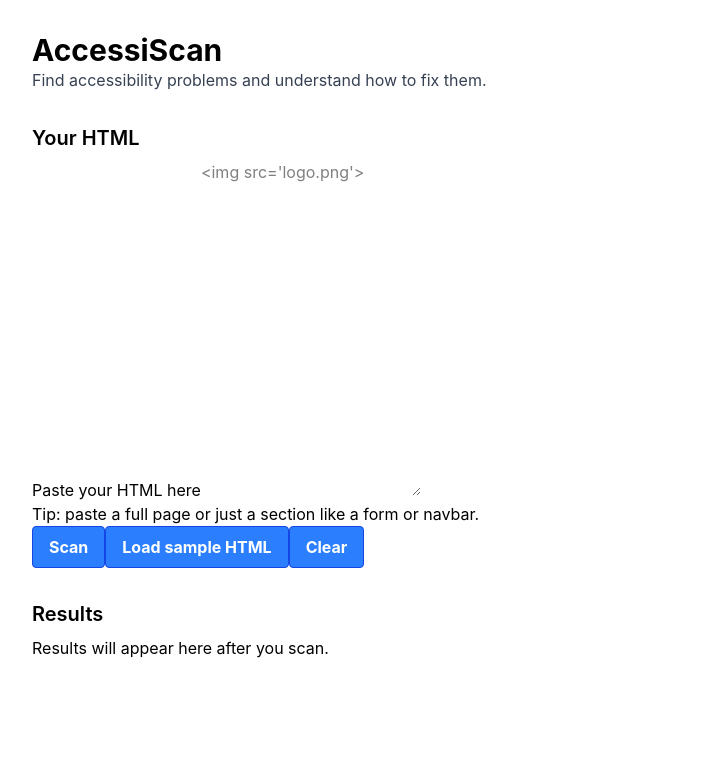
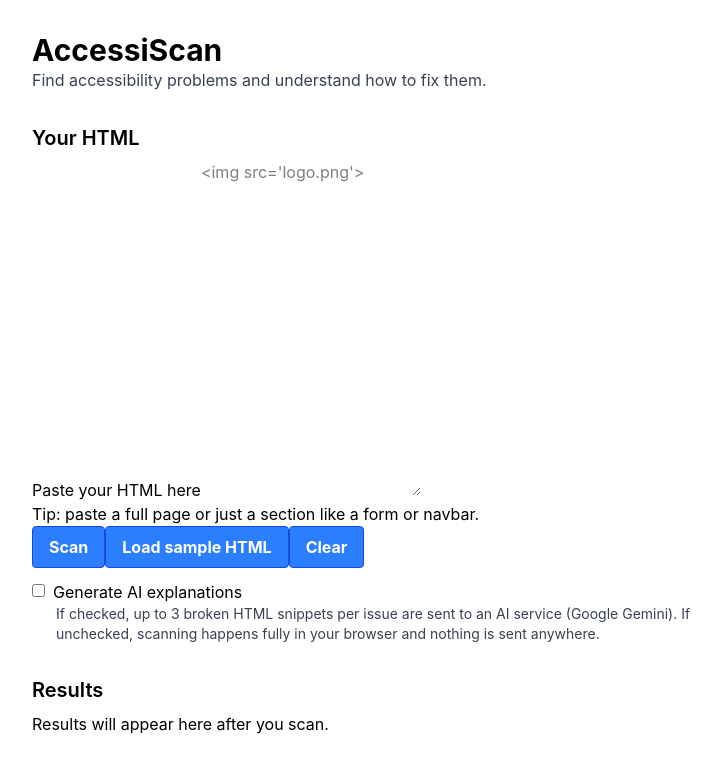
Before and after one commit to adrija-03/accessibility-auditor, a React (Vite) app: page / in a window 1280 px wide. Shown: the top 772 px of the page, without its empty margins (240-961 px from the left). Built offline with nearby package versions, Linux system fonts and the light colour scheme.

Commit message:
Privacy notice or opt-in checkbox added

```diff
--- a/src/App.jsx
+++ b/src/App.jsx
@@ -13,21 +13,25 @@
   const [isScanning, setIsScanning] = useState(false);
   const [violations, setViolations] = useState([]);
   const [scanError, setScanError] = useState(null);
+  const [scanId, setScanId] = useState(0)
 
   //for ai
   const [explanations, setExplanations] = useState({});
   const [aiError, setAiError] = useState(null);
+  const [aiEnabled, setAiEnabled] = useState(false);
 
-  function handleScan(html) {
+  function handleScan(html, wantsAI) {
     setReceivedHtml(html)
     setHasScanned(true)
     setIsScanning(true)
     setViolations([])
     setScanError(null)
+    setScanId((id) => id + 1)
 
     //for ai
     setExplanations({})
     setAiError(null)
+    setAiEnabled(wantsAI)
   }
 
   //for ai
@@ -37,14 +41,14 @@
     setViolations(response.violations)
     setScanError(response.error)
 
-    if (response.violations.length > 0) {
+    if (aiEnabled && response.violations.length > 0) {
       const result = await explainAllWithAI(response.violations);
       setExplanations(result.explanations);
       setAiError(result.error);
     }
 
     setIsScanning(false)
-  }, [])
+  }, [aiEnabled])
 
   const score = calculateScore(violations)
   const showResults = hasScanned && !isScanning && !scanError
@@ -65,7 +69,7 @@
         </section>
 
         {receivedHtml && (
-          <SandboxRenderer html={receivedHtml} onReady={handleDocReady} />
+          <SandboxRenderer key={scanId} html={receivedHtml} onReady={handleDocReady} />
         )}
 
         <section aria-labelledby="results-heading">
@@ -76,7 +80,9 @@
           )}
 
           {isScanning && (
-            <p role="status">Scanning and generating explanations...</p>
+            <p role="status">
+              {aiEnabled ? 'Scanning and generating explanations...' : 'Scanning...'}
+            </p>
           )}
 
           {scanError && (
@@ -101,7 +107,7 @@
               )}
 
               {violations.length > 0 && (
-                <ViolationsList violations={violations} explanations={explanations} />
+                <ViolationsList violations={violations} explanations={explanations} aiEnabled={aiEnabled} />
               )}
             </>
           )}
--- a/src/components/InputPanel.jsx
+++ b/src/components/InputPanel.jsx
@@ -3,11 +3,12 @@
 
 function InputPanel({ onScan }) {
     const [html, setHtml] = useState('')
+    const [isChecked, setIsChecked] = useState(false)
 
     const isEmpty = html.trim() === ''
 
     function handleScan() {
-        onScan(html)
+        onScan(html, isChecked)
     }
 
     function handleSampleLoad() {
@@ -16,6 +17,10 @@
 
     function handleClear() {
         setHtml('')
+    }
+
+    function handleCheckboxChange(e) {
+        setIsChecked(e.target.checked)
     }
 
     return (
@@ -37,7 +42,23 @@
                 <button onClick={handleSampleLoad} className='bg-blue-500 hover:bg-blue-700 text-white font-bold py-2 px-4 border border-blue-700 rounded cursor-pointer'>Load sample HTML</button>
                 <button onClick={handleClear} disabled={isEmpty} className='bg-blue-500 hover:bg-blue-700 text-white font-bold py-2 px-4 border border-blue-700 rounded cursor-pointer'>Clear</button>
             </div>
-
+            <div className="my-3">
+                <label className="flex items-start gap-2">
+                    <input
+                        type="checkbox"
+                        checked={isChecked}
+                        onChange={handleCheckboxChange}
+                        aria-describedby="ai-notice"
+                        className="mt-1"
+                    />
+                    <span>Generate AI explanations</span>
+                </label>
+                <p id="ai-notice" className="ml-6 text-sm text-gray-700">
+                    If checked, up to 3 broken HTML snippets per issue are sent to an AI service
+                    (Google Gemini). If unchecked, scanning happens fully in your browser and
+                    nothing is sent anywhere.
+                </p>
+            </div>
         </div>
     )
 }
--- a/src/components/ViolationCard.jsx
+++ b/src/components/ViolationCard.jsx
@@ -9,7 +9,7 @@
 
 const MAX_SNIPPETS = 3
 
-function ViolationCard({ violation, explanation }) {
+function ViolationCard({ violation, explanation, aiEnabled }) {
   const [copied, setCopied] = useState(false);
 
   const severityStyle = SEVERITY_STYLES[violation.impact] ?? SEVERITY_STYLES.minor;
@@ -85,7 +85,11 @@
           )}
         </section>
       ) : (
-        <p className="mb-4 text-sm italic text-gray-700">AI explanation unavailable.</p>
+        <p className="mb-4 text-sm italic text-gray-700">
+          {aiEnabled
+            ? 'AI explanation unavailable.'
+            : 'AI explanations are off. Tick "Generate AI explanations" and scan again to get plain-English fixes.'}
+        </p>
       )}
 
       <a
--- a/src/components/ViolationsList.jsx
+++ b/src/components/ViolationsList.jsx
@@ -1,6 +1,6 @@
 import ViolationCard from './ViolationCard'
 
-function ViolationsList({ violations, explanations }) {
+function ViolationsList({ violations, explanations, aiEnabled }) {
   console.log(violations)
   return (
     <ul>
@@ -9,6 +9,7 @@
           <ViolationCard
             violation={v}
             explanation={explanations[v.id]}
+            aiEnabled={aiEnabled}
           />
         </li>
       ))}
```
Also changed, not shown: 1 other file (tests, documents, lock files or other folders).
